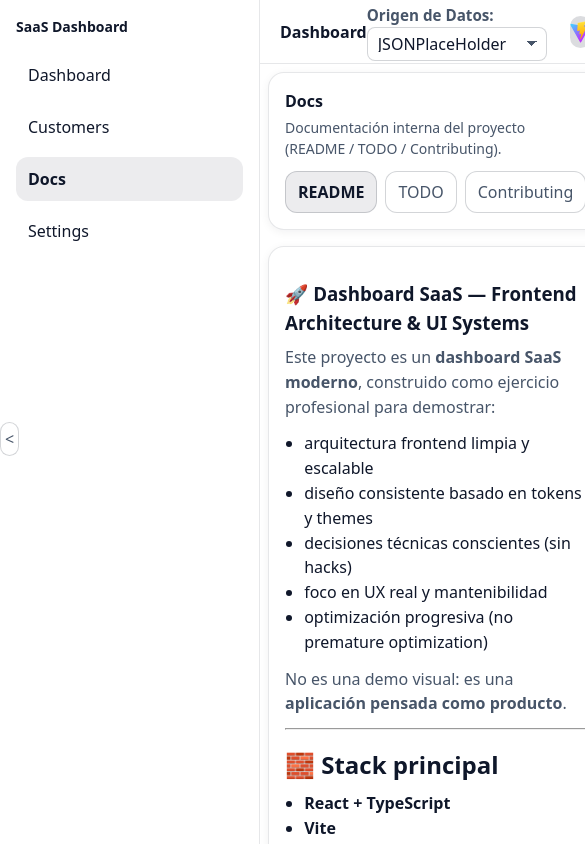
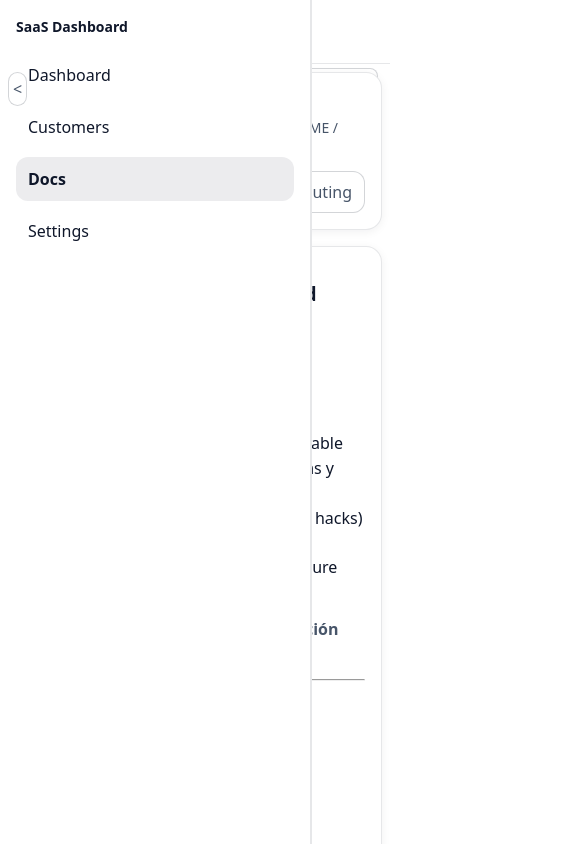
Before and after one commit to theghost1980/dashboard-saas, a React (Vite) app: page /docs in a window 390 px wide. Shown: the top 844 px of the page, 585 px wide, since content can reach past the window. Built offline with nearby package versions, Linux system fonts and the light colour scheme.

Commit message:
multiadj: general styles, dimensions hook

```diff
--- a/src/pages/customers/CustomerPage.module.css
+++ b/src/pages/customers/CustomerPage.module.css
@@ -13,8 +13,8 @@
 
 .midSectionGraphs {
   display: flex;
-  align-items: center;
-  justify-content: center;
+  gap: var(--space-3);
+  flex-wrap: wrap;
 }
 
 .titleSection {
@@ -98,3 +98,25 @@
     padding: 0;
   }
 }
+
+@media (max-width: 700px) {
+  .searchBox {
+    flex-direction: column;
+    align-items: stretch;
+    gap: var(--space-2);
+  }
+
+  .input {
+    width: 100%;
+  }
+
+  .virtualizationStatus {
+    padding: var(--space-2);
+    font-size: var(--font-size-sm);
+  }
+
+  .midSectionGraphs {
+    flex-direction: column;
+    align-items: stretch;
+  }
+}
--- a/src/pages/dashboard/DashboardPage.module.css
+++ b/src/pages/dashboard/DashboardPage.module.css
@@ -18,9 +18,19 @@
   padding: var(--space-2);
 }
 
-/* responsive */
 @media (max-width: 1000px) {
   .grid {
     grid-template-columns: 1fr;
   }
 }
+
+@media (max-width: 700px) {
+  .globalSection {
+    padding: var(--space-2);
+  }
+
+  .grid {
+    gap: var(--space-3);
+    padding: var(--space-2);
+  }
+}
--- a/src/pages/settings/SettingsPage.module.css
+++ b/src/pages/settings/SettingsPage.module.css
@@ -53,3 +53,14 @@
   outline: 2px solid var(--accent-1);
   outline-offset: 2px;
 }
+
+@media (max-width: 700px) {
+  .settingsPage {
+    padding: var(--space-3);
+    border-radius: var(--radius-md);
+  }
+
+  .motionInfo {
+    padding: var(--space-2);
+  }
+}
--- /dev/null
+++ b/src/shared/hooks/useDimensions.tsx
@@ -0,0 +1,27 @@
+import { useEffect, useState } from 'react';
+
+/**
+ *
+ * @returns dimensions w,h en pixels
+ */
+export const useDimensions = () => {
+  const [dimensions, setDimensions] = useState({
+    w: 0,
+    h: 0,
+  });
+
+  useEffect(() => {
+    function handleOnResize() {
+      setDimensions({
+        w: window.innerWidth,
+        h: window.innerHeight,
+      });
+    }
+    window.addEventListener('resize', handleOnResize);
+    return () => {
+      window.removeEventListener('resize', handleOnResize);
+    };
+  }, [dimensions.w, dimensions.h]);
+
+  return dimensions;
+};
--- a/src/shared/layouts/app-shell/AppShell.module.css
+++ b/src/shared/layouts/app-shell/AppShell.module.css
@@ -220,3 +220,54 @@ html[data-theme='dark'] .select {
   box-shadow: 0 0 0 3px var(--focus-shadow);
   outline: none;
 }
+
+@media (max-width: 900px) {
+  .toogleViewBtn {
+    position: fixed;
+    left: var(--space-2);
+    top: calc(var(--header-height) + var(--space-2));
+    z-index: 2000;
+  }
+}
+
+@media (max-width: 900px) {
+  .header {
+    flex-direction: column;
+    align-items: stretch;
+    gap: var(--space-2);
+    padding: var(--space-3);
+  }
+
+  .headerRight {
+    justify-content: space-between;
+  }
+
+  .select {
+    width: 100%;
+  }
+}
+
+@media (max-width: 900px) {
+  .shell {
+    grid-template-columns: 1fr; /* siempre una columna en mobile */
+  }
+
+  .showSideBar {
+    display: block;
+    visibility: visible;
+    position: fixed;
+    inset: 0 auto 0 0;
+    width: min(80vw, 320px);
+    background: var(--surface-1);
+    border-right: 1px solid var(--border-color-1);
+    z-index: 1500;
+  }
+
+  .hideSideBar {
+    display: none;
+  }
+
+  .sidebar {
+    height: 100vh;
+  }
+}
--- a/src/shared/layouts/app-shell/AppShell.tsx
+++ b/src/shared/layouts/app-shell/AppShell.tsx
@@ -4,6 +4,7 @@ import type { NavItem } from '@/types/navigation';
 import { NavLink, Outlet } from 'react-router';
 import { useSettings } from '@/app/context/hooks/useSettings';
 import { useState } from 'react';
+import { useDimensions } from '@/shared/hooks/useDimensions';
 
 type Props = {
   title: string;
@@ -13,6 +14,10 @@ type Props = {
 export function AppShell({ title, navItems }: Props) {
   const { settings, handleSettingChange } = useSettings();
   const [sideBarHidden, setSideBarHidden] = useState(false);
+
+  const { w } = useDimensions();
+
+  console.log(w);
 
   return (
     <div
--- a/src/shared/ui/handcrafted/switch/Switch.module.css
+++ b/src/shared/ui/handcrafted/switch/Switch.module.css
@@ -4,12 +4,13 @@
   flex-direction: row;
   column-gap: 8px;
   padding-right: 8px;
-  border: 1px solid black;
+  border: 1px solid var(--border-color-1);
+  background: var(--surface-1);
   border-radius: 12px;
   padding: 8px;
 }
 .switchContainer:hover {
-  background: rgba(229, 225, 225, 0.823);
+  background: var(--surface-2);
 }
 
 .labelSpan {
@@ -23,11 +24,11 @@
   flex-direction: row;
   width: 40px;
   height: 20px;
-  border: 1px solid black;
   border-radius: 12px;
-  background: rgb(238, 227, 227);
   padding: 1px;
   box-sizing: border-box;
+  border: 1px solid var(--border-color-2);
+  background: var(--surface-2);
 }
 .slider::before {
   position: absolute;
@@ -37,7 +38,7 @@
   transform: translateY(-50%);
   width: var(--slider-circle-diameter);
   height: var(--slider-circle-diameter);
-  background: rgb(128, 122, 168);
+  background: var(--accent-1);
   border-radius: 50%;
 }
 input:checked + .slider::before {
--- a/src/shared/ui/handcrafted/table/EasyTable.module.css
+++ b/src/shared/ui/handcrafted/table/EasyTable.module.css
@@ -68,3 +68,15 @@
 .bodyScroll::-webkit-scrollbar-track {
   background-color: var(--scrollbar-track);
 }
+
+@media (max-width: 700px) {
+  .bodyScroll {
+    max-height: 60vh;
+  }
+
+  .headerCell,
+  .dataCell {
+    padding-left: var(--space-2);
+    padding-right: var(--space-2);
+  }
+}
```
